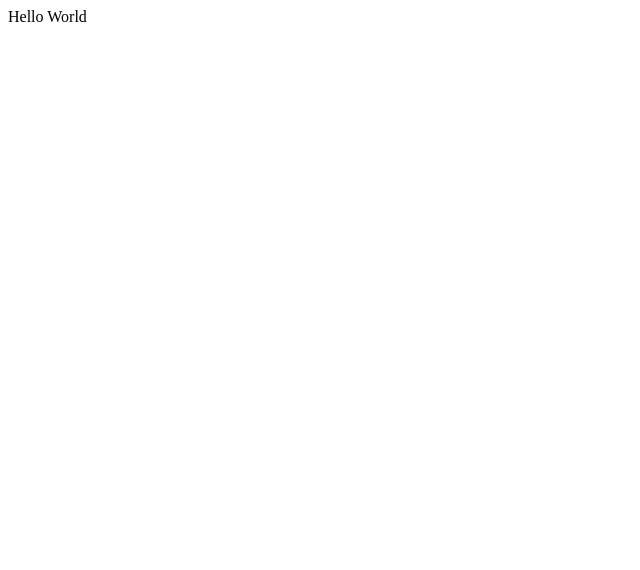
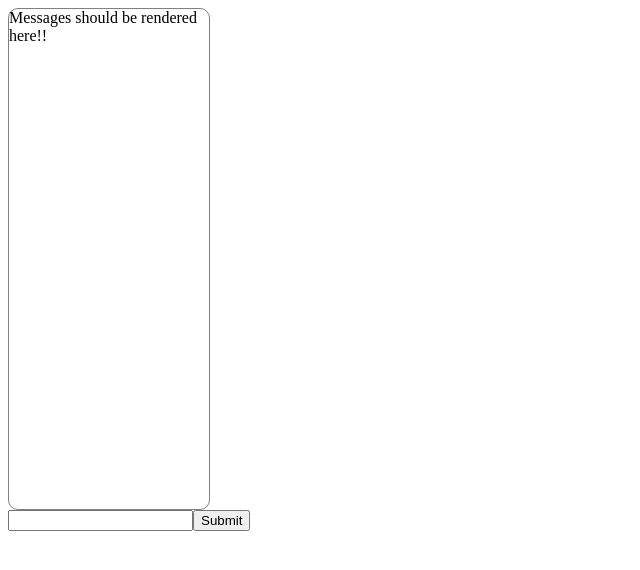
Before and after one commit to AdamMomen/ChatterApp, a React app: page / in a window 1280 px wide. Shown: the top 570 px of the page, without its empty margins (0-640 px from the left). Built offline with nearby package versions, Linux system fonts and the light colour scheme; the HTML template or start-up script is replaced by a standard one.

Commit message:
started implementing socketIO

```diff
--- a/client/src/components/app.jsx
+++ b/client/src/components/app.jsx
@@ -7,8 +7,16 @@ class App extends React.Component {
     render() {
         return (
             <div>
-                Hello World
-            </div>
+                <div id="message-conntainer" style={{ height: "500px", width: "200px", border: "1px solid grey", "borderRadius": "10px" }}>
+                    Messages should be rendered here!!
+                </div>
+                <form id="message-form">
+                    <input type="text" />
+                    <input type="submit" />
+                </form>
+
+
+            </div >
         )
     }
 }
--- a/package.json
+++ b/package.json
@@ -27,6 +27,7 @@
     "path": "^0.12.7",
     "react": "^16.12.0",
     "react-dom": "^16.12.0",
+    "socket.io-client": "^2.3.0",
     "socketio": "^1.0.0",
     "webpack": "^4.41.5"
   },
```
Also changed, not shown: 2 other files (tests, documents, lock files or other folders).
